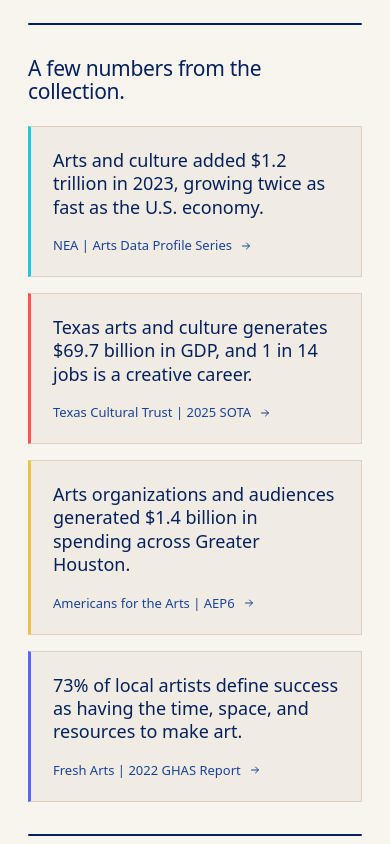
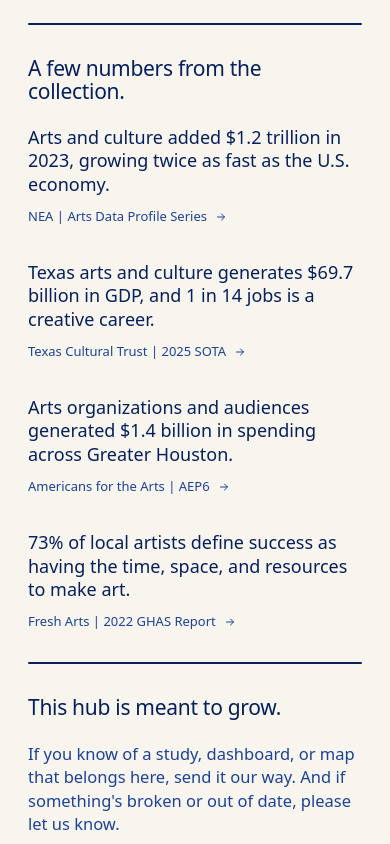
Before and after one commit to haatx/resource-hub, a plain HTML site: page index.html in a window 390 px wide. Shown: the part 3040-3884 px from the top of the page. Drawn offline with Linux system fonts and the light colour scheme; a web font is replaced by a local one.

Commit message:
Homepage: "A few numbers from the collection." as open text
Each figure card had a colored left border (cyan, coral, gold, indigo),
and three of those are the directory's access-status colors. The boxes
also cost space, especially on phones.

- The cards' background, border, colored left border, corner radius,
  padding, and hover lift are gone, along with the per-card accent
  colors and the ACCENTS array, which nothing else used. Each figure is
  open text: the figure sentence, then its source line with the arrow.
- Each figure is still a link that opens its record's row, with the
  same navy focus outline, now 6px out from the text. Hover underlines
  the figure in a thin navy line; nothing moves. The underline is limited
  to hover-capable pointers, so a tap doesn't leave it behind.
- The source line sits 12px under its figure, and figures are 36px apart
  (40px between columns), so each figure stays with its own source.
- Four columns from 1100px, the same breakpoint as "Four things this is
  good for.", two from 761px, and one on phones.
- Figure text, sources, and order are unchanged. Comments no longer call
  the figures cards, and the FEATURED comment drops a line saying the CSS
  sets credits in capitals, which it doesn't.

```diff
--- a/index.html
+++ b/index.html
@@ -171,23 +171,26 @@
   #intro .facetlist dd{margin:0;font-size:14.5px}
 
   /* ---- 5. featured findings ---- */
-  #intro .stats{display:grid;grid-template-columns:repeat(auto-fit,minmax(258px,1fr));gap:16px}
-  #intro .stats a{
-    display:flex;flex-direction:column;justify-content:space-between;gap:18px;
-    text-decoration:none;color:inherit;
-    background:var(--paper-2);border:1px solid var(--hair);
-    border-left:3px solid var(--c);border-radius:var(--r);padding:22px;
-    transition:transform .2s var(--ease),box-shadow .2s var(--ease);
-  }
-  #intro .stats a:hover{transform:translateY(-3px);box-shadow:0 14px 28px -20px var(--navy)}
-  #intro .stats a:focus-visible{outline:2px solid var(--navy);outline-offset:3px}
+  /* Open text, no boxes: a card per figure cost space, and the cards' colored
+     left borders repeated the directory's access-status colors. Each figure is
+     still a link that opens its record's row. Its source line sits just under
+     it, and the space between figures is three times that, so each figure
+     stays with its own source. Hover underlines the figure; nothing moves.
+     Four columns from 1100px, two from 761px, one on phones. */
+  #intro .stats{display:grid;grid-template-columns:repeat(4,minmax(0,1fr));gap:36px 40px}
+  #intro .stats a{display:block;text-decoration:none;color:inherit}
+  #intro .stats a:focus-visible{outline:2px solid var(--navy);outline-offset:6px}
   #intro .stats .fig{
     font-size:18px;line-height:1.3;font-weight:500;
     color:var(--navy);margin:0;
-  }
+    text-decoration-line:underline;text-decoration-thickness:1px;
+    text-decoration-color:transparent;text-underline-offset:.2em;
+    transition:text-decoration-color .2s var(--ease);
+  }
+  @media (hover:hover){#intro .stats a:hover .fig{text-decoration-color:currentColor}}
   #intro .stats .nw{white-space:nowrap}
   #intro .stats .src{
-    font-size:13px;font-weight:500;color:var(--ink-soft);margin:0;
+    font-size:13px;font-weight:500;color:var(--ink-soft);margin:12px 0 0;
     display:flex;align-items:center;gap:8px;
   }
   #intro .stats .src svg{width:12px;height:12px;stroke:currentColor;fill:none;flex:none}
@@ -218,6 +221,7 @@
 
   @media (max-width:1099px){
     #intro .ways{grid-template-columns:1fr;gap:15px}
+    #intro .stats{grid-template-columns:repeat(2,minmax(0,1fr))}
   }
   @media (max-width:900px){
     #intro .how{grid-template-columns:1fr;gap:30px}
@@ -226,6 +230,7 @@
     #intro .hero{padding:40px 0 0}
     #intro h1{white-space:normal;font-size:clamp(31px,8.1vw,47px)}
     #intro .logo{height:38px;width:33px;margin:0}
+    #intro .stats{grid-template-columns:1fr}
     #intro .pair{flex-direction:column;align-items:stretch}
     #intro .ghostbtn{justify-content:center}
   }
@@ -570,7 +575,7 @@
   <section class="band" aria-labelledby="in-stats">
     <div class="in">
       <h2 id="in-stats">A few numbers from the collection.</h2>
-      <!-- figures and credits are written for the cards in FEATURED; each card opens its record's row -->
+      <!-- figures and credits are written by hand in FEATURED; each figure opens its record's row -->
       <div class="stats" id="introStats"></div>
     </div>
   </section>
@@ -1561,11 +1566,10 @@ if((activeDims().length || queryRaw) && !location.hash){
   });
 
   /* ---- 5. featured findings -------------------------------------------- */
-  /* Short figures and credits written for the cards, not taken from the
-     records' finding fields; ordered national to local. Each card names its
+  /* Short figures and credits written for this section, not taken from the
+     records' finding fields; ordered national to local. Each figure names its
      record by title, so it opens that record's row and disappears rather than
-     going stale if the record is removed. Credits are stored in mixed case;
-     the CSS sets them in capitals. */
+     going stale if the record is removed. */
   const FEATURED = [
     {title:"The U.S. Arts and Cultural Production Satellite Account (1998-2023)",
      fig:"Arts and culture added $1.2 trillion in 2023, growing twice as fast as the U.S. economy.",
@@ -1580,13 +1584,11 @@ if((activeDims().length || queryRaw) && !location.hash){
      fig:"73% of local artists define success as having the time, space, and resources to make art.",
      credit:"Fresh Arts | 2022 GHAS Report"}
   ];
-  const ACCENTS = ['var(--cyan)','var(--coral)','var(--gold)','var(--indigo)'];
   const statsEl = document.getElementById('introStats');
-  FEATURED.forEach((f,i)=>{
+  FEATURED.forEach(f=>{
     const r = RESOURCES.find(x=>x.title===f.title);
     if(!r) return;                        /* record gone */
     const a = document.createElement('a');
-    a.style.setProperty('--c', ACCENTS[i % ACCENTS.length]);
     a.href = DIRECTORY + '#r-' + slug(r.title);
     a.dataset.record = 'r-' + slug(r.title);
     /* The pipe is visual only, as in the hero meta line. The organization and
```
